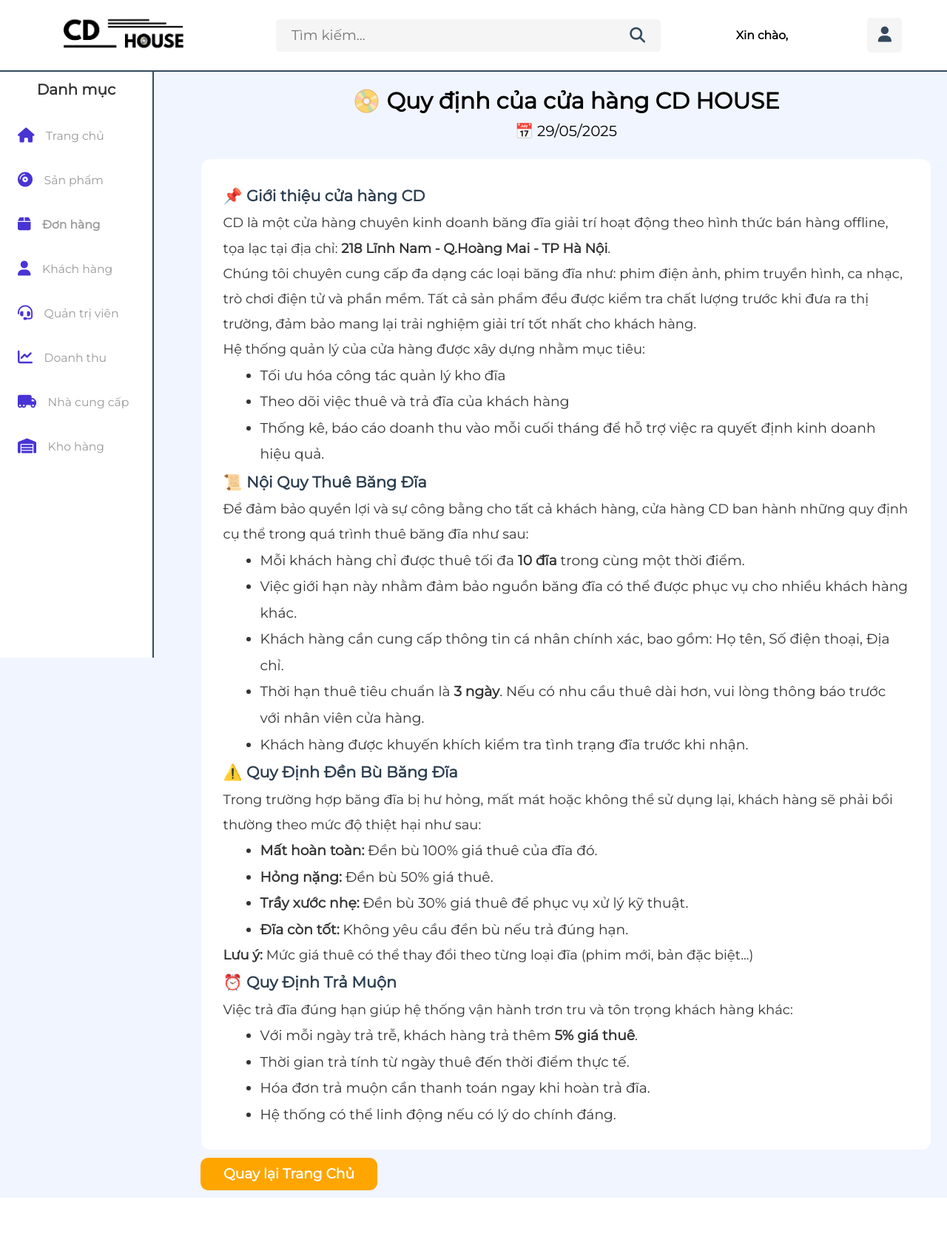
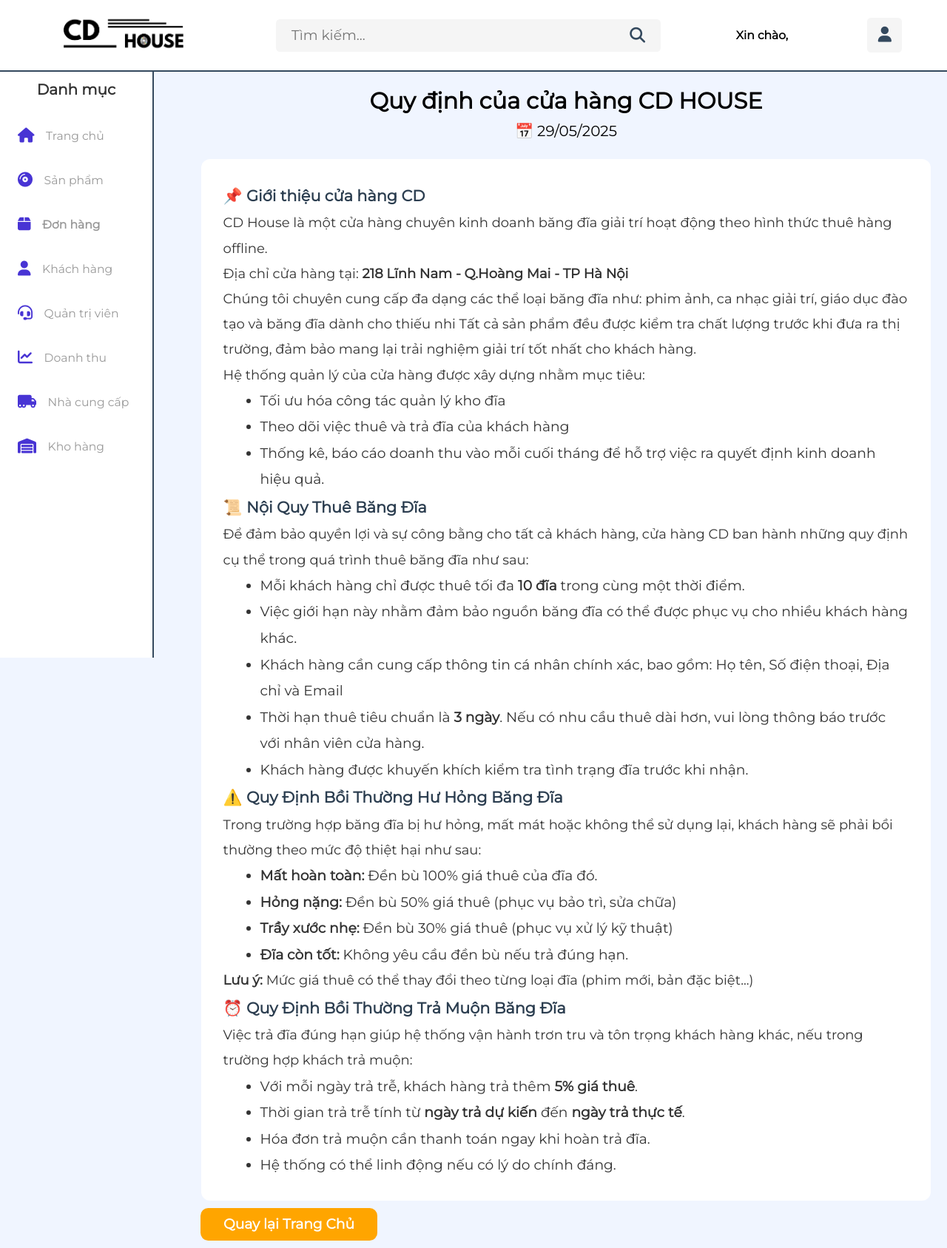
Before and after one commit to Thuongthuong01/DoAn1_N8, a PHP site: page /Intro.php in a window 1280 px wide. Shown: the whole page at 74% size. Before the commit the page ends 1619 px from the top, so only its background shows below. Run offline with PHP 8.4, Linux system fonts and the light colour scheme; the visitor is signed in with stand-in values (Sample User, id 1); data comes from the database, SQL or seed files in the repository.

Commit message:
HN 29/5 update trước khi sửa lần cuối nhé

```diff
--- a/admin/Intro.php
+++ b/admin/Intro.php
@@ -71,18 +71,17 @@
 
 <section class="dashboard">
   <div class="dashboard-header">
-     <h3>📀 Quy định của cửa hàng CD HOUSE</h3>
+     <h3> Quy định của cửa hàng CD HOUSE</h3>
      <p style="font-size : 20px; padding-top: 10px;">📅 <?= date('d/m/Y') ?></p>
   </div>
 
   <div class="box-container">
     <div class="intro-section">
      <h2>📌 Giới thiệu cửa hàng CD</h2>
+      <p>CD House là một cửa hàng chuyên kinh doanh băng đĩa giải trí hoạt động theo hình thức thuê hàng offline.</p>
+      <p>Địa chỉ cửa hàng tại: <strong>218 Lĩnh Nam - Q.Hoàng Mai - TP Hà Nội</strong></p>
       <p>
-        CD là một cửa hàng chuyên kinh doanh băng đĩa giải trí hoạt động theo hình thức bán hàng offline, tọa lạc tại địa chỉ: <strong>218 Lĩnh Nam - Q.Hoàng Mai - TP Hà Nội</strong>.
-      </p>
-      <p>
-        Chúng tôi chuyên cung cấp đa dạng các loại băng đĩa như: phim điện ảnh, phim truyền hình, ca nhạc, trò chơi điện tử và phần mềm.
+        Chúng tôi chuyên cung cấp đa dạng các thể loại băng đĩa như: phim ảnh, ca nhạc giải trí, giáo dục đào tạo và băng đĩa dành cho thiếu nhi
         Tất cả sản phẩm đều được kiểm tra chất lượng trước khi đưa ra thị trường, đảm bảo mang lại trải nghiệm giải trí tốt nhất cho khách hàng.
       </p>
       <ul> Hệ thống quản lý của cửa hàng được xây dựng nhằm mục tiêu:
@@ -91,7 +90,6 @@
         <li>Thống kê, báo cáo doanh thu vào mỗi cuối tháng để hỗ trợ việc ra quyết định kinh doanh hiệu quả.</li>
       </ul>
 
-
       <h2>📜 Nội Quy Thuê Băng Đĩa</h2>
       <p>
         Để đảm bảo quyền lợi và sự công bằng cho tất cả khách hàng, cửa hàng CD ban hành những quy định cụ thể trong quá trình thuê băng đĩa như sau:
@@ -99,26 +97,26 @@
       <ul>
         <li>Mỗi khách hàng chỉ được thuê tối đa <strong>10 đĩa</strong> trong cùng một thời điểm.</li>
         <li>Việc giới hạn này nhằm đảm bảo nguồn băng đĩa có thể được phục vụ cho nhiều khách hàng khác.</li>
-        <li>Khách hàng cần cung cấp thông tin cá nhân chính xác, bao gồm: Họ tên, Số điện thoại, Địa chỉ.</li>
+        <li>Khách hàng cần cung cấp thông tin cá nhân chính xác, bao gồm: Họ tên, Số điện thoại, Địa chỉ và Email</li>
         <li>Thời hạn thuê tiêu chuẩn là <strong>3 ngày</strong>. Nếu có nhu cầu thuê dài hơn, vui lòng thông báo trước với nhân viên cửa hàng.</li>
         <li>Khách hàng được khuyến khích kiểm tra tình trạng đĩa trước khi nhận.</li>
       </ul>
 
-      <h2>⚠️ Quy Định Đền Bù Băng Đĩa</h2>
+      <h2>⚠️ Quy Định Bồi Thường Hư Hỏng Băng Đĩa</h2>
       <p>Trong trường hợp băng đĩa bị hư hỏng, mất mát hoặc không thể sử dụng lại, khách hàng sẽ phải bồi thường theo mức độ thiệt hại như sau:</p>
       <ul>
         <li><strong>Mất hoàn toàn:</strong> Đền bù 100% giá thuê của đĩa đó.</li>
-        <li><strong>Hỏng nặng:</strong> Đền bù 50% giá thuê.</li>
-        <li><strong>Trầy xước nhẹ:</strong> Đền bù 30% giá thuê để phục vụ xử lý kỹ thuật.</li>
+        <li><strong>Hỏng nặng:</strong> Đền bù 50% giá thuê (phục vụ bảo trì, sửa chữa)</li>
+        <li><strong>Trầy xước nhẹ:</strong> Đền bù 30% giá thuê (phục vụ xử lý kỹ thuật)</li>
         <li><strong>Đĩa còn tốt:</strong> Không yêu cầu đền bù nếu trả đúng hạn.</li>
       </ul>
       <p><strong>Lưu ý:</strong> Mức giá thuê có thể thay đổi theo từng loại đĩa (phim mới, bản đặc biệt...)</p>
 
-      <h2>⏰ Quy Định Trả Muộn</h2>
-      <p>Việc trả đĩa đúng hạn giúp hệ thống vận hành trơn tru và tôn trọng khách hàng khác:</p>
+      <h2>⏰ Quy Định Bồi Thường Trả Muộn Băng Đĩa</h2>
+      <p>Việc trả đĩa đúng hạn giúp hệ thống vận hành trơn tru và tôn trọng khách hàng khác, nếu trong trường hợp khách trả muộn:</p>
       <ul>
         <li>Với mỗi ngày trả trễ, khách hàng trả thêm <strong>5% giá thuê</strong>.</li>
-        <li>Thời gian trả tính từ ngày thuê đến thời điểm thực tế.</li>
+        <li>Thời gian trả trễ tính từ <strong>ngày trả dự kiến</strong> đến <strong>ngày trả thực tế</strong>.</li>
         <li>Hóa đơn trả muộn cần thanh toán ngay khi hoàn trả đĩa.</li>
         <li>Hệ thống có thể linh động nếu có lý do chính đáng.</li>
       </ul>
--- a/admin/register_user.php
+++ b/admin/register_user.php
@@ -100,7 +100,7 @@
 
       <div class="order_table">
          <span style="min-width: 160px; font-size:1.8rem;">Số điện thoại:</span>
-         <input type="tel" name="sdt" pattern="[0-9]{10}" required class="box" placeholder="10 chữ số">
+         <input type="number" name="sdt" pattern="[0-9]{10}" required class="box" placeholder="10 chữ số">
       </div>
 
       <div class="order_table">
```
Also changed, not shown: admin/products.php (+28 -9 lines), admin/warehouse.php (+52 -14 lines), uploaded_img/1.png (added), uploaded_img/13.png (deleted).
